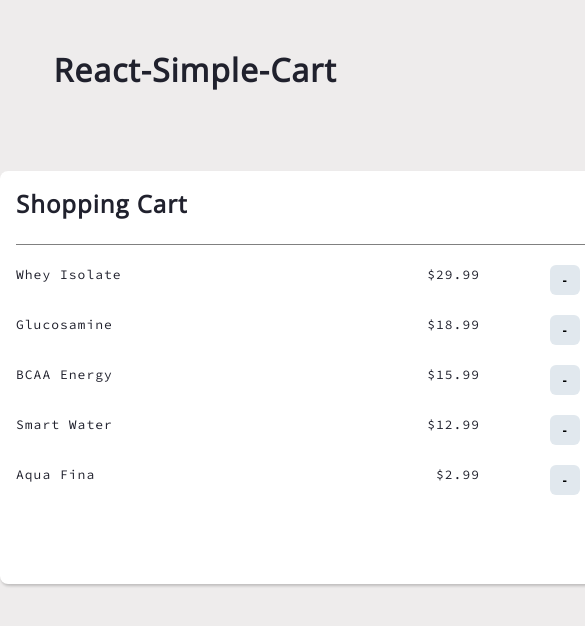
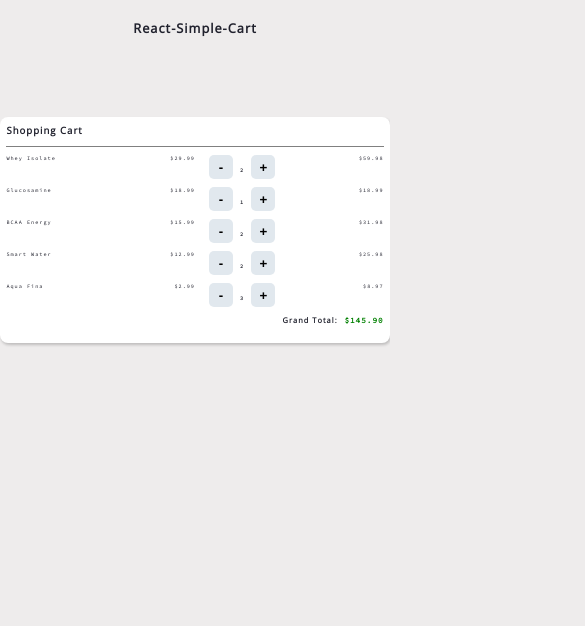
Before and after one commit to MAbdurahman/react-simple-cart, a React (Create React App) app: page / in a window 390 px wide. Shown: the top 626 px of the page, 585 px wide, since content can reach past the window. Built offline with nearby package versions, Linux system fonts and the light colour scheme.

Commit message:
Update README.md

```diff
--- a/src/components/cart-item/CartItem.css
+++ b/src/components/cart-item/CartItem.css
@@ -1,10 +1,9 @@
 .CartItem {
-   /* margin-top: 3em; */
    margin-top: 1.25em;
-
    display: flex;
    justify-content: space-between;
 }
+
 .CartItem:last-of-type {
    margin-bottom: 1.25em;
 }
@@ -21,13 +20,17 @@
 }
 
 .CartItem__buttons button {
-   width: 30px;
-   height: 30px;
+   width: 1.8em;
+   height: 1.8em;
    font-weight: 600;
    background-color: #e1e8ee;
-   border-radius: 6px;
+   border-radius: 5px;
    margin: 0 3px;
    border: none;
+   -webkit-border-radius: 5px;
+   -moz-border-radius: 5px;
+   -ms-border-radius: 5px;
+   -o-border-radius: 5px;
 }
 
 .CartItem__buttons button:disabled {
--- a/src/components/cart/Cart.css
+++ b/src/components/cart/Cart.css
@@ -1,5 +1,5 @@
 .Cart {
-   width: 960px;
+   max-width: 960px;
    margin: 80px auto;
    background: white;
    border-radius: 8px;
--- a/src/index.css
+++ b/src/index.css
@@ -64,3 +64,17 @@ p, span {
   line-height: 1.5;
   letter-spacing: 1px;
 }
+
+/*mobile landscape layout (480px to 767px) */
+@media only screen and (max-width: 767px) {
+  html {
+    font-size: 75%;
+  }
+}
+
+/*mobile portrait layout (479px or less) */
+@media only screen and (max-width: 479px) {
+  html {
+    font-size: 40%;
+  }
+}
```
Also changed, not shown: 1 other file (tests, documents, lock files or other folders).
